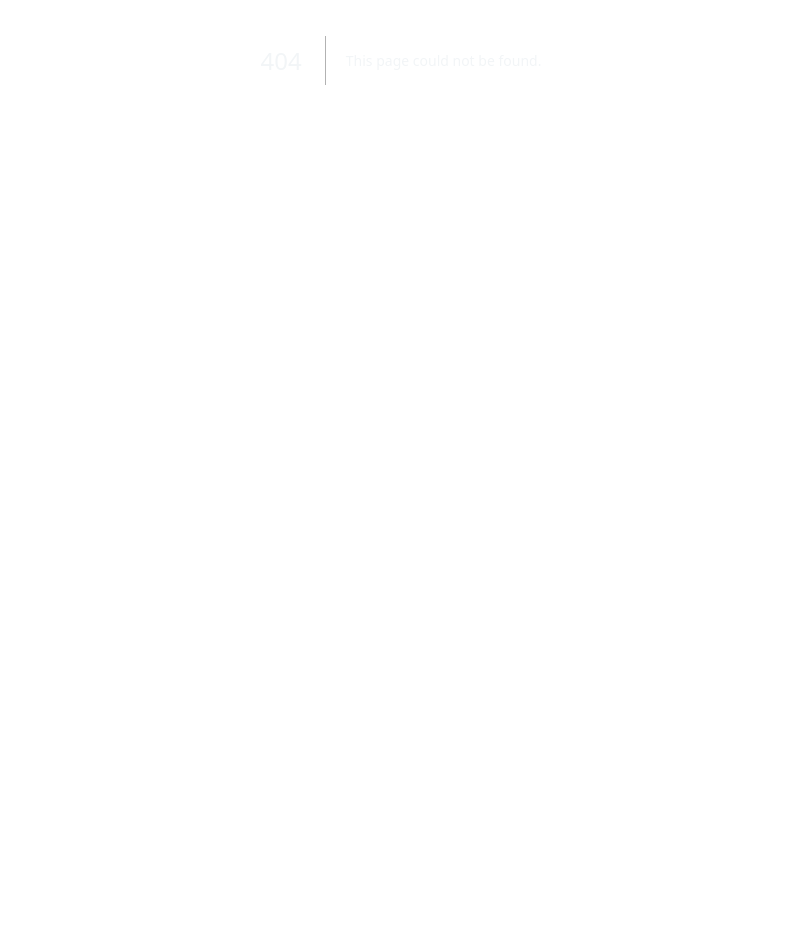
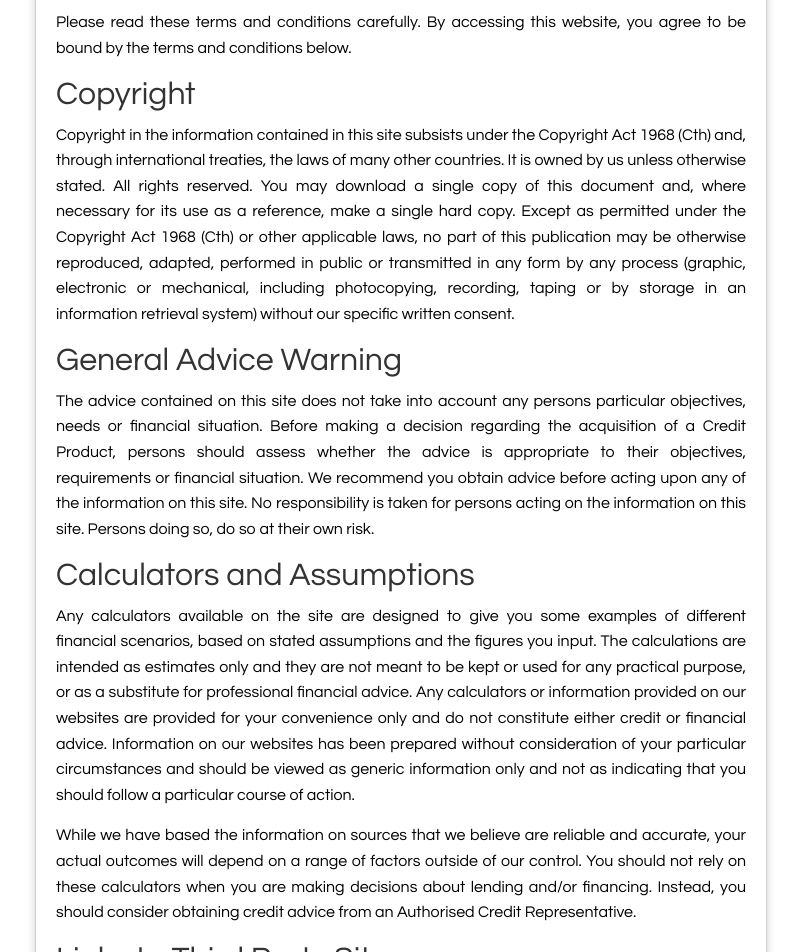
Before and after one commit to manutdmohit/eco-finance, a Next.js app: page /terms-and-conditions in a window 1280 px wide. Before the commit this address had no page. Shown: the part 340-1292 px from the top of the page, without its empty margins (239-1040 px from the left). Before the commit the page ends 800 px from the top, so only its background shows below. Built offline with nearby package versions, Linux system fonts and the light colour scheme.

Commit message:
Add Terms and Conditions Page - Use React Bootstrap card

```diff
--- /dev/null
+++ b/app/terms-and-conditions/TermsAndConditions.css
@@ -0,0 +1,34 @@
+.terms-container {
+  margin-top: 20px;
+  margin-bottom: 20px;
+}
+
+.terms-container h1,
+.terms-container h2 {
+  color: #333;
+}
+
+.terms-container p {
+  text-align: justify;
+  line-height: 1.6;
+  margin-bottom: 15px;
+}
+
+.terms-container .card {
+  box-shadow: 0 4px 8px 0 rgba(0, 0, 0, 0.2);
+  transition: 0.3s;
+  border-radius: 5px;
+}
+
+.terms-container .card:hover {
+  box-shadow: 0 8px 16px 0 rgba(0, 0, 0, 0.2);
+}
+
+.terms-container .card-header {
+  background-color: #f8f9fa;
+  border-bottom: 1px solid #dee2e6;
+}
+
+.terms-container .card-body {
+  padding: 20px;
+}
--- /dev/null
+++ b/app/terms-and-conditions/page.tsx
@@ -0,0 +1,139 @@
+'use client';
+
+import React from 'react';
+import { Container, Row, Col, Card } from 'react-bootstrap';
+
+import './TermsAndConditions.css';
+import TopBar from '../components/Top/top';
+import Footer from '../components/Footer/Footer';
+import Wrapper from '../components/Wrapper/wrapper';
+
+const TermsAndConditions = () => {
+  return (
+    <div>
+      <TopBar />
+      <Wrapper />
+      <Container className="terms-container">
+        <Row className="justify-content-center">
+          <Col md={8}>
+            <Card>
+              <Card.Header>
+                <h1>Terms and Conditions</h1>
+              </Card.Header>
+              <Card.Body>
+                <p className="text-black">
+                  Please read these terms and conditions carefully. By accessing
+                  this website, you agree to be bound by the terms and
+                  conditions below.
+                </p>
+
+                <h2>Copyright</h2>
+                <p className="text-black">
+                  Copyright in the information contained in this site subsists
+                  under the Copyright Act 1968 (Cth) and, through international
+                  treaties, the laws of many other countries. It is owned by us
+                  unless otherwise stated. All rights reserved. You may download
+                  a single copy of this document and, where necessary for its
+                  use as a reference, make a single hard copy. Except as
+                  permitted under the Copyright Act 1968 (Cth) or other
+                  applicable laws, no part of this publication may be otherwise
+                  reproduced, adapted, performed in public or transmitted in any
+                  form by any process (graphic, electronic or mechanical,
+                  including photocopying, recording, taping or by storage in an
+                  information retrieval system) without our specific written
+                  consent.
+                </p>
+                <h2>General Advice Warning</h2>
+                <p className="text-black">
+                  The advice contained on this site does not take into account
+                  any persons particular objectives, needs or financial
+                  situation. Before making a decision regarding the acquisition
+                  of a Credit Product, persons should assess whether the advice
+                  is appropriate to their objectives, requirements or financial
+                  situation. We recommend you obtain advice before acting upon
+                  any of the information on this site. No responsibility is
+                  taken for persons acting on the information on this site.
+                  Persons doing so, do so at their own risk.
+                </p>
+                <h2>Calculators and Assumptions</h2>
+                <p className="text-black">
+                  Any calculators available on the site are designed to give you
+                  some examples of different financial scenarios, based on
+                  stated assumptions and the figures you input. The calculations
+                  are intended as estimates only and they are not meant to be
+                  kept or used for any practical purpose, or as a substitute for
+                  professional financial advice. Any calculators or information
+                  provided on our websites are provided for your convenience
+                  only and do not constitute either credit or financial advice.
+                  Information on our websites has been prepared without
+                  consideration of your particular circumstances and should be
+                  viewed as generic information only and not as indicating that
+                  you should follow a particular course of action.
+                </p>
+                <p className="text-black">
+                  While we have based the information on sources that we believe
+                  are reliable and accurate, your actual outcomes will depend on
+                  a range of factors outside of our control. You should not rely
+                  on these calculators when you are making decisions about
+                  lending and/or financing. Instead, you should consider
+                  obtaining credit advice from an Authorised Credit
+                  Representative.
+                </p>
+                <h2>Links to Third Party Sites</h2>
+                <p className="text-black">
+                  Our website may contain links to external websites. While such
+                  links are provided for your convenience, you should be aware
+                  that the information handling practices of the linked web
+                  sites might not be the same as ours. The links do not
+                  constitute endorsement of material at those sites or any
+                  associated organisation product or service. These external
+                  information sources are outside our control. It is the
+                  responsibility of users to make their own decisions about the
+                  accuracy, currency, reliability and correctness of the
+                  information at those sites. By accessing information at or
+                  through this site each user waives and releases us to the full
+                  extent permitted by law from any and all claims relating to
+                  the usage of the material made available through the website.
+                  In no event shall we be liable for any incident or
+                  consequential damages resulting from use of the material. Each
+                  website will have its own privacy policy and security
+                  standards and you should check these as we cannot confirm what
+                  standards these third party websites may adopt.
+                </p>
+                <h2>Terms of Use/Governing Law</h2>
+                <p className="text-black">
+                  The information in this site has been prepared in accordance
+                  with Australian law for the supply of goods and services. This
+                  notice and the information in this site and all matters
+                  relating to either are governed by and are to be construed
+                  according to the laws applicable in the State of Western
+                  Australia and the Commonwealth of Australia (“Australian
+                  law”). The information may not satisfy the laws of any other
+                  country. It is not directed at people in any other country and
+                  should not be relied on by people in any country other than
+                  Australia. The information in this site is current at the date
+                  of publication but may be subject to change.
+                </p>
+                <h2>Limitation of liability</h2>
+                <p className="text-black">
+                  We do not warrant or represent that the information in this
+                  site is free from errors or omissions or is suitable for your
+                  intended use. We recommend that you seek independent advice
+                  before acting on any information in this site. Subject to any
+                  terms implied by law and which cannot be excluded, we accept
+                  no responsibility for any loss, damage, cost or expense
+                  (whether direct or indirect) incurred by you as a result of
+                  any error, omission or misrepresentation in any information on
+                  this site.
+                </p>
+              </Card.Body>
+            </Card>
+          </Col>
+        </Row>
+      </Container>
+      <Footer />
+    </div>
+  );
+};
+
+export default TermsAndConditions;
```
